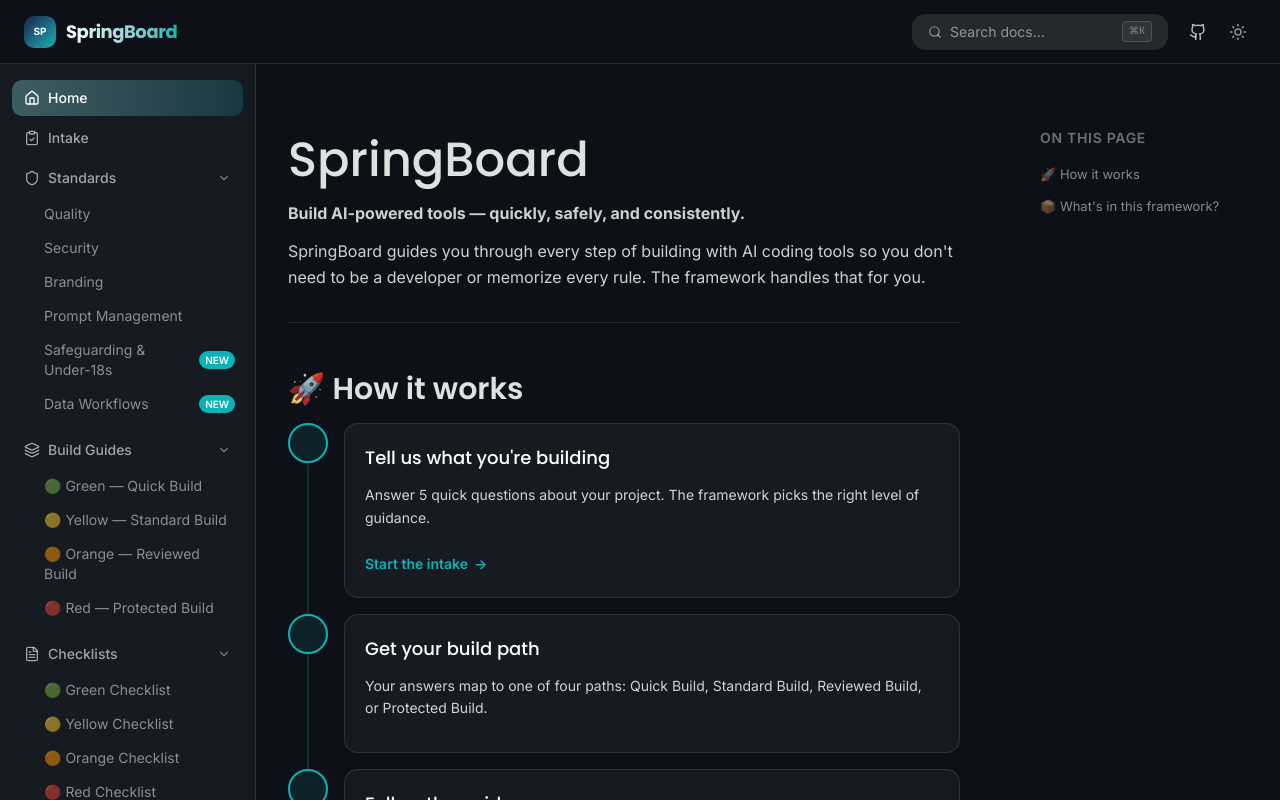
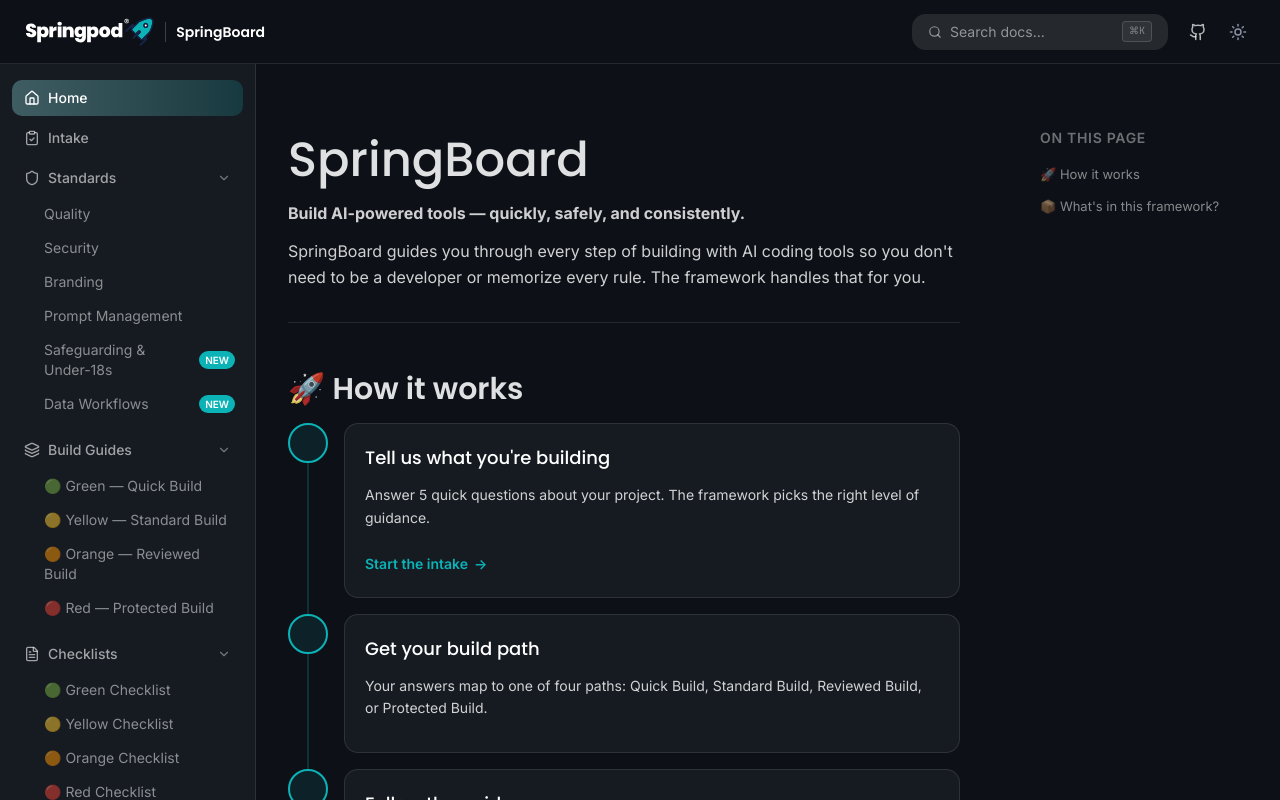
Before and after one commit to vedantggwp/springpod-springboard, a Next.js app: page / in a window 1280 px wide. Both pictures are taken after a click on the button "Switch to dark mode". Shown: the top 800 px of the page. Built offline with nearby package versions, Linux system fonts and the light colour scheme.

Commit message:
feat: add real Springpod logo with dark mode variant
- Download official Springpod wordmark SVG from springpod.com
- Dark variant: only text letters become white, rocket unchanged
- Header swaps logo via dark:hidden/dark:block

```diff
--- a/src/components/layout/DocHeader.tsx
+++ b/src/components/layout/DocHeader.tsx
@@ -36,13 +36,19 @@
 
       {/* Logo */}
       <Link href="/" className="flex items-center gap-2.5">
-        <div className="flex h-8 w-8 items-center justify-center rounded-lg bg-gradient-to-br from-sp-navy to-sp-teal">
-          <span className="text-[10px] font-bold text-white">SP</span>
-        </div>
+        <img
+          src="/springpod-logo.svg"
+          alt="Springpod"
+          className="h-8 w-auto dark:hidden"
+        />
+        <img
+          src="/springpod-logo-dark.svg"
+          alt="Springpod"
+          className="hidden h-8 w-auto dark:block"
+        />
         <span
-          className="bg-gradient-to-r from-sp-navy to-sp-teal bg-clip-text
-            font-heading text-lg font-bold tracking-tight text-transparent
-            dark:from-white dark:to-sp-teal"
+          className="border-l border-sp-border pl-2.5 font-heading text-sm
+            font-semibold text-sp-navy dark:border-white/20 dark:text-white"
         >
           SpringBoard
         </span>
```
Also changed, not shown: public/springpod-logo-dark.svg (added), public/springpod-logo.svg (added).
